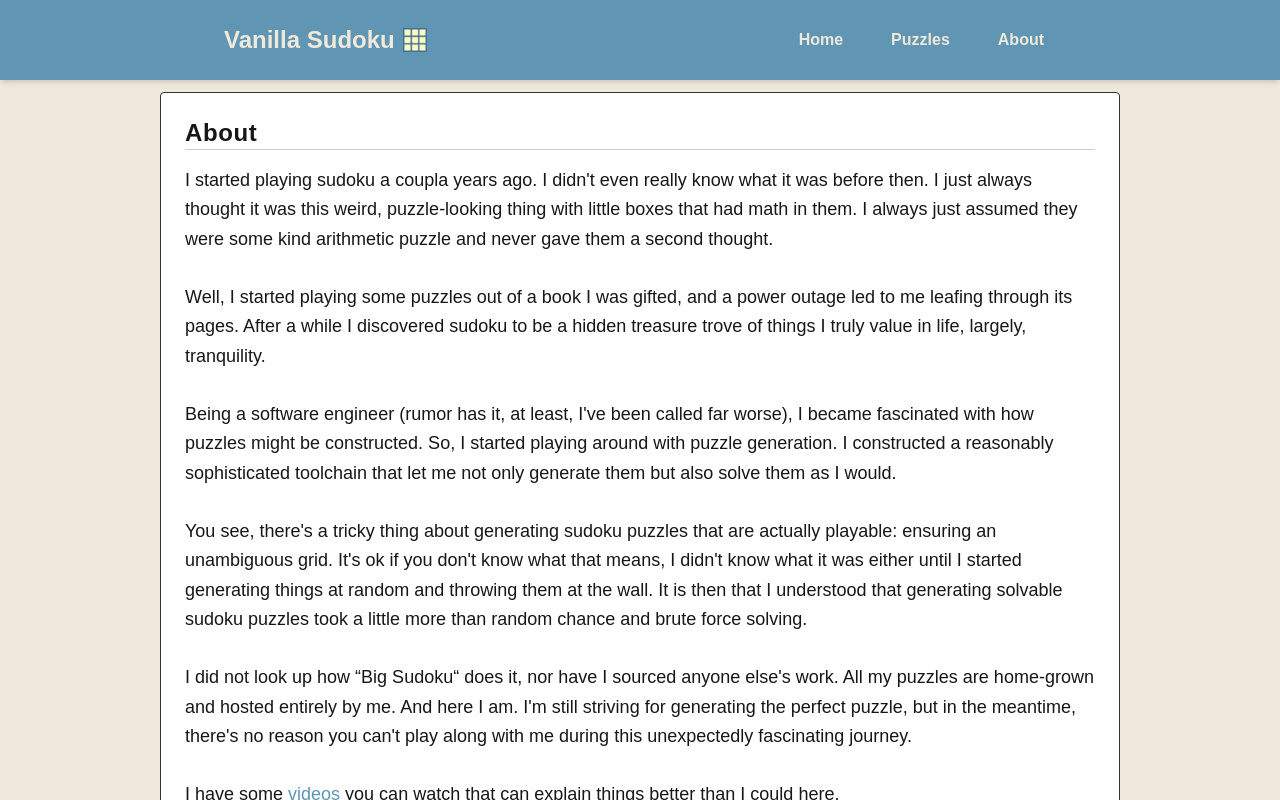
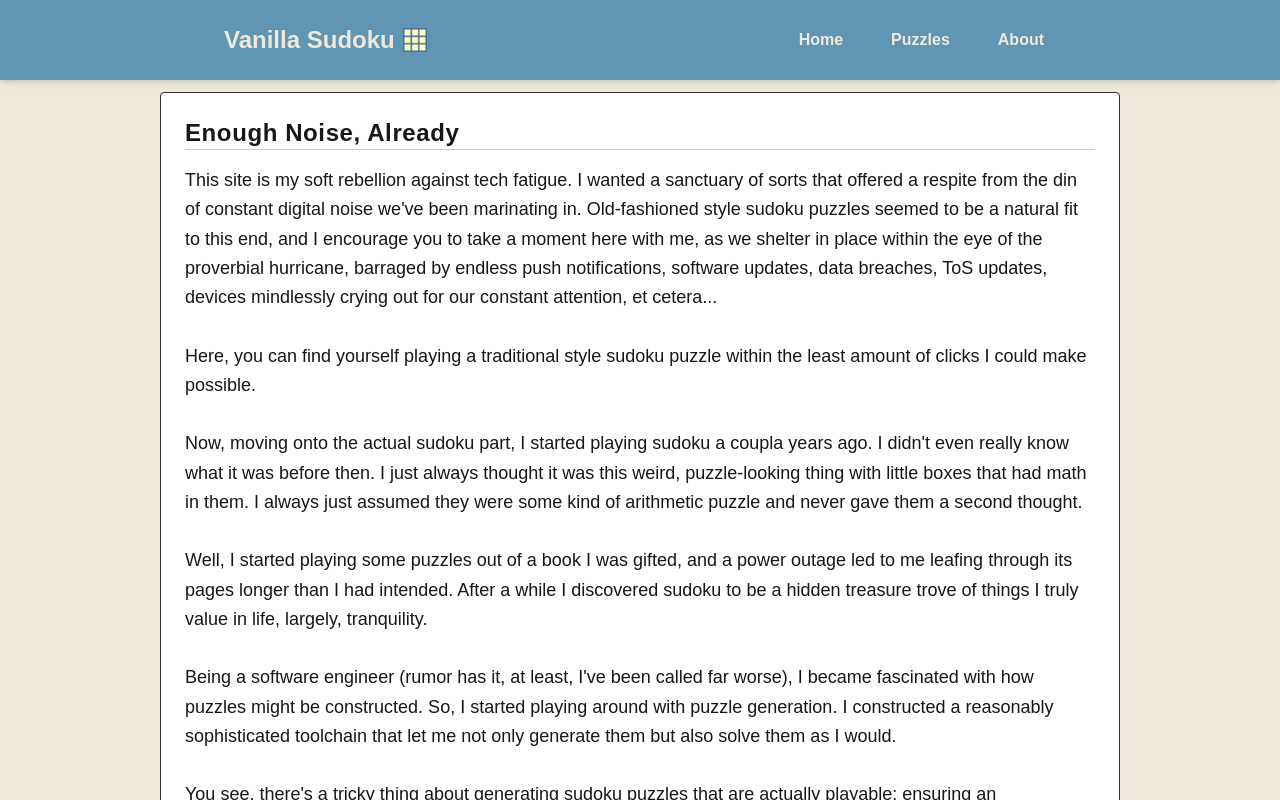
Before and after one commit to horkage/vanilla-sudoku-fe, a Next.js app: page /about in a window 1280 px wide. Shown: the top 800 px of the page. Built offline with nearby package versions, Linux system fonts and the light colour scheme.

Commit message:
Added more stuff to about page

```diff
--- a/src/app/about/page.tsx
+++ b/src/app/about/page.tsx
@@ -8,21 +8,25 @@ export default function About() {
     <main className="bg-[#EEE9DA]">
       <div className="flex justify-center items-start">
         <div className="relative w-[90%] md:w-[75%] mt-3 p-6 overflow-hidden border border-[#333333] rounded bg-white">
-          <h1 className="text-xl md:text-2xl font-bold mb-4 tracking-wide border-b border-[#CCC]">About</h1>
+          <h1 className="text-xl md:text-2xl font-bold mb-4 tracking-wide border-b border-[#CCC]">Enough Noise, Already</h1>
           <div className="text-base md:text-lg leading-relaxed">
-            I started playing sudoku a coupla years ago. I didn&apos;t even really know what it was before then. I just always thought it was this weird, puzzle-looking thing with little boxes that had math in them. I always just assumed they were some kind arithmetic puzzle and never gave them a second thought.
+            This site is my soft rebellion against tech fatigue. I wanted a sanctuary of sorts that offered a respite from the din of constant digital noise we&apos;ve been marinating in. Old-fashioned style sudoku puzzles seemed to be a natural fit to this end, and I encourage you to take a moment here with me, as we shelter in place within the eye of the proverbial hurricane, barraged by endless push notifications, software updates, data breaches, ToS updates, devices mindlessly crying out for our constant attention, et cetera...
             <br /><br />
-            Well, I started playing some puzzles out of a book I was gifted, and a power outage led to me leafing through its pages. After a while I discovered sudoku to be a hidden treasure trove of things I truly value in life, largely, tranquility.
+            Here, you can find yourself playing a traditional style sudoku puzzle within the least amount of clicks I could make possible.
+            <br /><br />
+            Now, moving onto the actual sudoku part, I started playing sudoku a coupla years ago. I didn&apos;t even really know what it was before then. I just always thought it was this weird, puzzle-looking thing with little boxes that had math in them. I always just assumed they were some kind of arithmetic puzzle and never gave them a second thought.
+            <br /><br />
+            Well, I started playing some puzzles out of a book I was gifted, and a power outage led to me leafing through its pages longer than I had intended. After a while I discovered sudoku to be a hidden treasure trove of things I truly value in life, largely, tranquility.
             <br /><br />
             Being a software engineer (rumor has it, at least, I&apos;ve been called far worse), I became fascinated with how puzzles might be constructed. So, I started playing around with puzzle generation. I constructed a reasonably sophisticated toolchain that let me not only generate them but also solve them as I would.
             <br /><br />
-            You see, there&apos;s a tricky thing about generating sudoku puzzles that are actually playable: ensuring an unambiguous grid. It&apos;s ok if you don&apos;t know what that means, I didn&apos;t know what it was either until I started generating things at random and throwing them at the wall. It is then that I understood that generating solvable sudoku puzzles took a little more than random chance and brute force solving.
+            You see, there&apos;s a tricky thing about generating sudoku puzzles that are actually playable: ensuring an unambiguous grid. It&apos;s ok if you don&apos;t know what that means, I didn&apos;t know what it was either until I started generating things at random and throwing them at the wall. It is then that I understood that generating solvable sudoku puzzles took a little more finesse and panache than random chance and brute-force. I hope you can sense the care that went into some of these puzzles as you play them.
             <br /><br />
-            I did not look up how &ldquo;Big Sudoku&ldquo; does it, nor have I sourced anyone else&apos;s work. All my puzzles are home-grown and hosted entirely by me. And here I am. I&apos;m still striving for generating the perfect puzzle, but in the meantime, there&apos;s no reason you can&apos;t play along with me during this unexpectedly fascinating journey.
+            I did not look up how &ldquo;Big Sudoku&ldquo; does it, nor have I sourced anyone else&apos;s work. All my puzzles are home-grown in my own personal vacuum, and hosted entirely by me. And here I am. I&apos;m still striving for generating the perfect puzzle, but in the meantime, there&apos;s no reason you can&apos;t play along with me during this unexpectedly fascinating journey.
             <br /><br />
             I have some <a className="text-[#6096B4]" href="https://www.youtube.com/@vanillasudoku" target="_blank">videos</a> you can watch that can explain things better than I could here.
             <br /><br />
-            Hope to see you in a park and under your favorite tree working a puzzle!
+            I hope to see you in a park, working a puzzle, under your favorite tree. Silencing your phone is encouraged but not required.
           </div>
         </div>
       </div>
```
